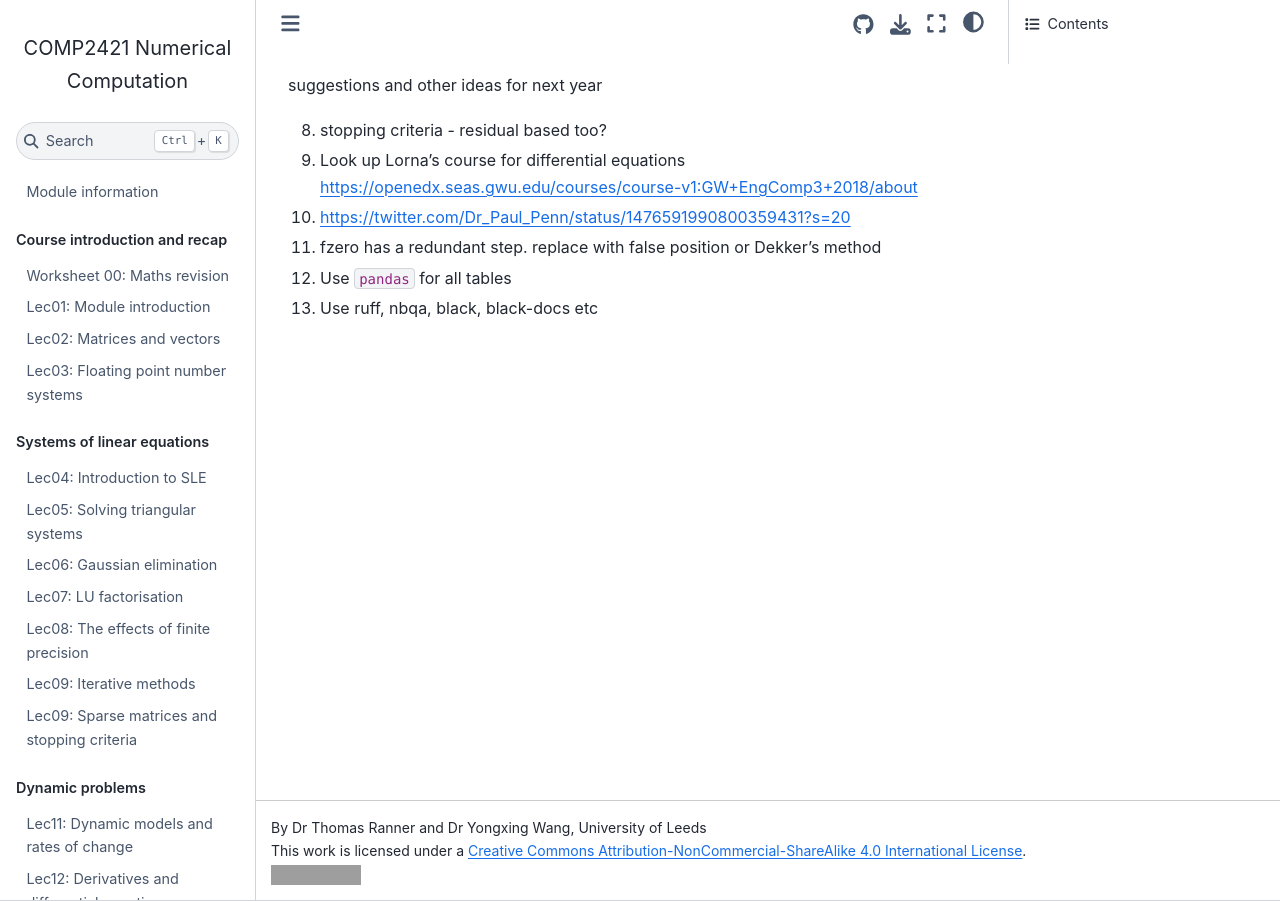
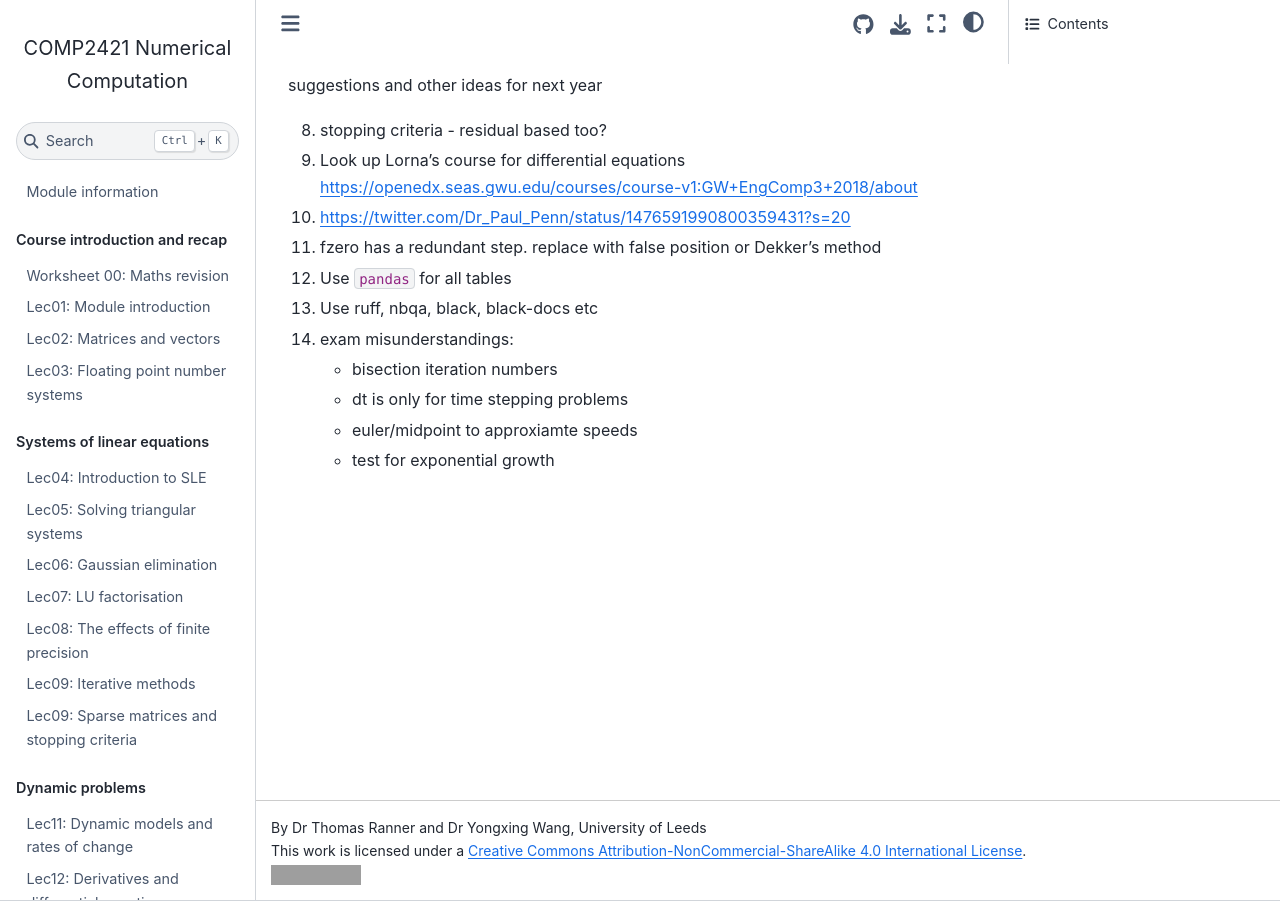
Before and after one commit to uol-soc-teachingrepos/COMP2421-Numerical-Computation, a Jupyter Book: the page built from TODO.md, in a window 1280 px wide. Built offline with Jupyter Book 1.0.4 settings and Sphinx 7.4.7 and the Sphinx Book theme 1.1.4, drawn with Linux system fonts in a browser that asks for light colours; pages that are not in the unit, such as notebooks, are missing from menus; grey boxes are pictures that could not be loaded.

Commit message:
some extra points of confusion from the exam

```diff
--- a/TODO.md
+++ b/TODO.md
@@ -6,3 +6,8 @@ suggestions and other ideas for next year
 19. fzero has a redundant step. replace with false position or Dekker's method
 21. Use `pandas` for all tables
 22. Use ruff, nbqa, black, black-docs etc
+23. exam misunderstandings:
+    - bisection iteration numbers
+    - dt is only for time stepping problems
+    - euler/midpoint to approxiamte speeds
+    - test for exponential growth
```
